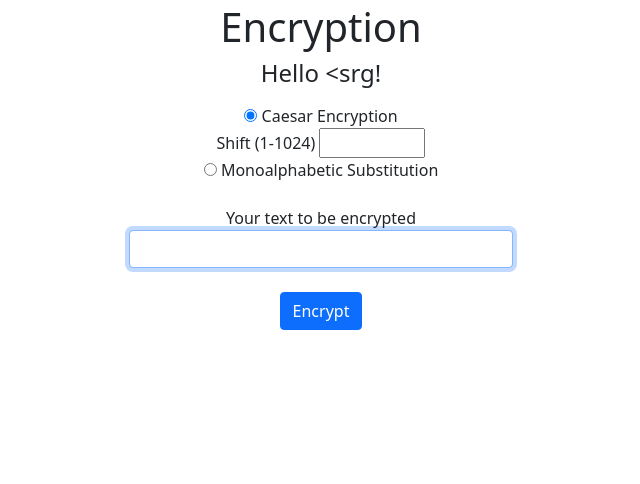
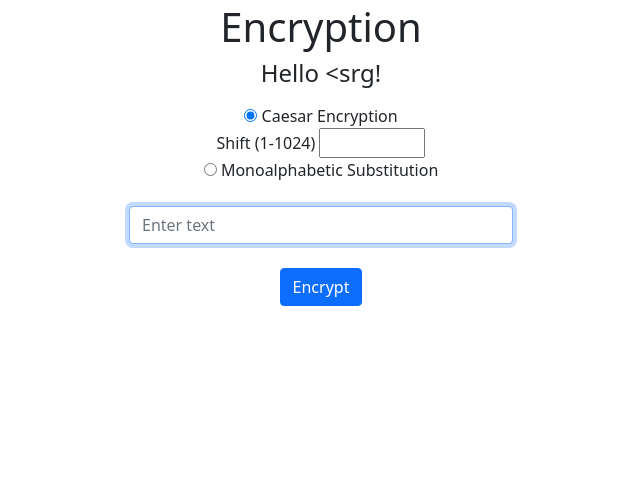
Before and after one commit to ninabohm/encrypt-app, a Flask app: page /encryption in a window 1280 px wide. Shown: the part 133-617 px from the top of the page, without its empty margins (319-959 px from the left). Run offline with Flask 2, Linux system fonts and the light colour scheme; a user stored in the database is signed in; some libraries are stand-ins or nearby versions.

Commit message:
add placeholder for encryption

```diff
--- a/forms.py
+++ b/forms.py
@@ -14,4 +14,4 @@ class LoginForm(Form):
 
 class EncryptionForm(Form):
     shift = IntegerField("Shift (1-1024)", [NumberRange(min=1, max=1024, message="Invalid number")])
-    user_input = StringField("Your text to be encrypted", validators=[DataRequired(), Length(max=50), Regexp('^[A-Za-z0-9 r!#$%&\'()*+,-.|\/:;<=>?@[\]^_`{|}~\"]+$')])
+    user_input = StringField("Enter text", validators=[DataRequired(), Length(max=50), Regexp('^[A-Za-z0-9 r!#$%&\'()*+,-.|\/:;<=>?@[\]^_`{|}~\"]+$')])
--- a/templates/encryption.html
+++ b/templates/encryption.html
@@ -24,9 +24,9 @@
             <label class="label-1" for="mono">Monoalphabetic Substitution</label>
         </div>
         <div class="form-group col-lg-4 mx-auto mt-4">
-            {{ form.user_input.label }}
+            {{ form.user_input.label(hidden=true) }}
             <div>
-                {{ form.user_input(class_="form-control", autofocus="true") }}
+                {{ form.user_input(class_="form-control mt-3", autofocus="true", placeholder="Enter text") }}
             </div>
 
         </div>
```
Also changed, not shown: data.db.
